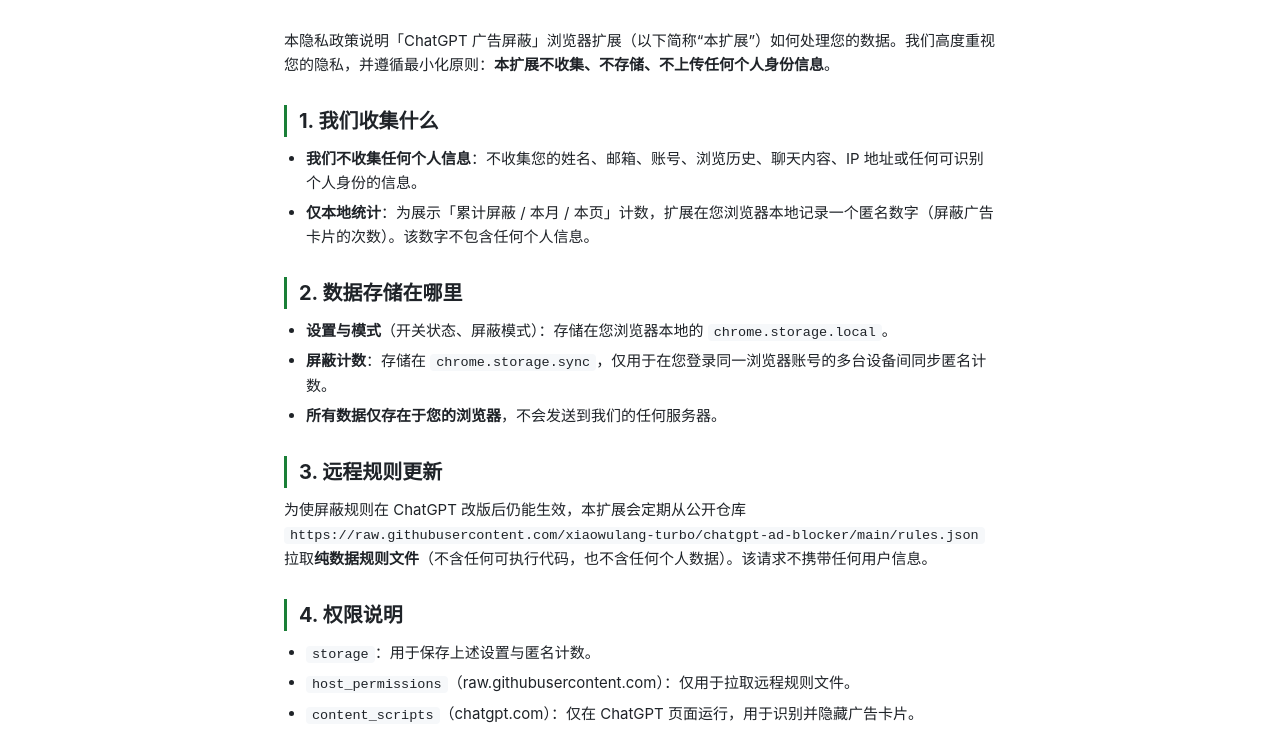
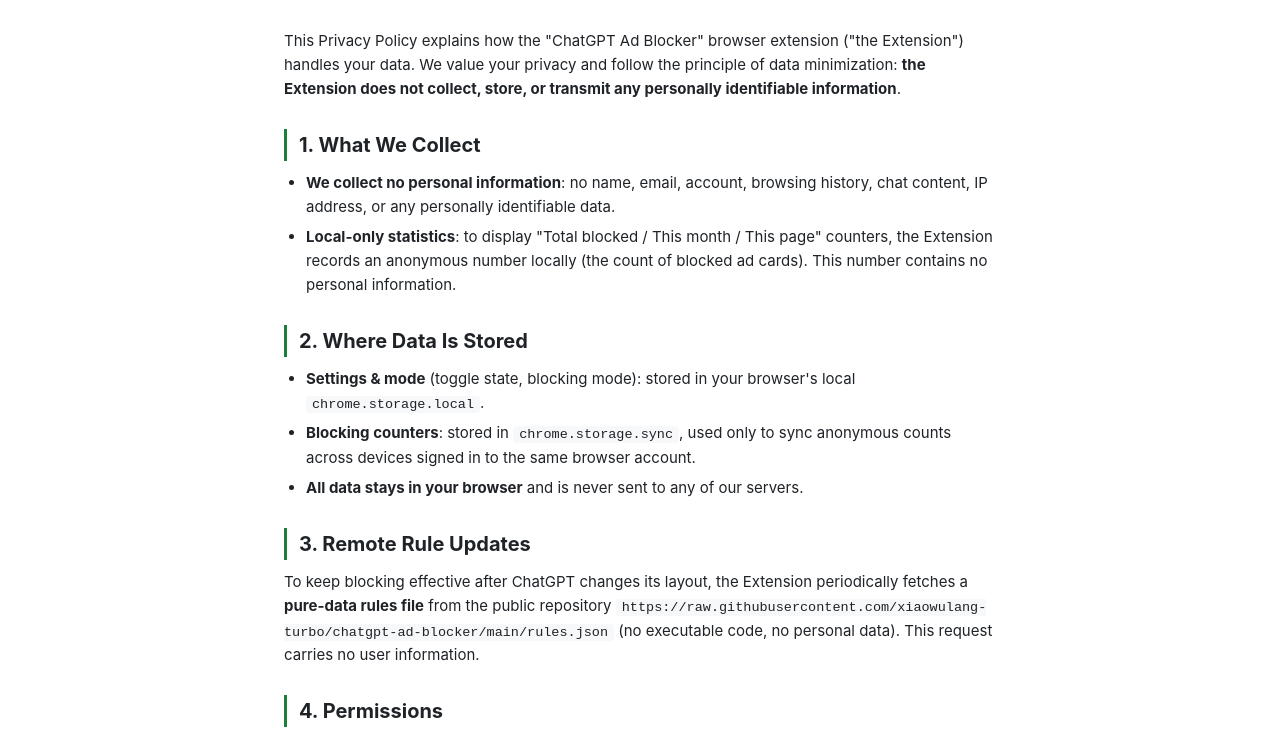
Before and after one commit to xiaowulang-turbo/chatgpt-ad-blocker, a browser extension: page docs/privacy.html in a window 1280 px wide. Shown: the part 189-923 px from the top of the page. Drawn offline with Linux system fonts and the light colour scheme.

Commit message:
feat(privacy): persist language preference and auto-detect

```diff
--- a/docs/privacy.html
+++ b/docs/privacy.html
@@ -126,15 +126,40 @@
 
   <script>
     (function () {
+      'use strict';
+      // 与首页 assets/i18n.js 共用同一 localStorage key，保证两页语言选择一致
+      var STORE_KEY = 'cbad-site-lang';
       var buttons = document.querySelectorAll('[data-set-lang]');
       var blocks = document.querySelectorAll('.lang-block');
+
+      function detectLang() {
+        try {
+          var q = new URLSearchParams(location.search).get('lang');
+          if (q === 'zh' || q === 'en') return q;
+        } catch (e) { /* ignore */ }
+        try {
+          var saved = localStorage.getItem(STORE_KEY);
+          if (saved === 'zh' || saved === 'en') return saved;
+        } catch (e) { /* ignore */ }
+        return (navigator.language || '').toLowerCase().indexOf('en') === 0 ? 'en' : 'zh';
+      }
+
       function setLang(lang) {
         blocks.forEach(function (b) { b.hidden = b.getAttribute('data-lang') !== lang; });
         buttons.forEach(function (b) { b.classList.toggle('active', b.getAttribute('data-set-lang') === lang); });
+        document.documentElement.lang = lang === 'en' ? 'en' : 'zh-CN';
+        document.title = lang === 'en' ? 'Privacy Policy · ChatGPT Ad Blocker' : '隐私政策 · ChatGPT 广告屏蔽';
       }
+
       buttons.forEach(function (b) {
-        b.addEventListener('click', function () { setLang(b.getAttribute('data-set-lang')); });
+        b.addEventListener('click', function () {
+          var lang = b.getAttribute('data-set-lang');
+          try { localStorage.setItem(STORE_KEY, lang); } catch (e) { /* ignore */ }
+          setLang(lang);
+        });
       });
+
+      setLang(detectLang());
     })();
   </script>
 </body>
```
